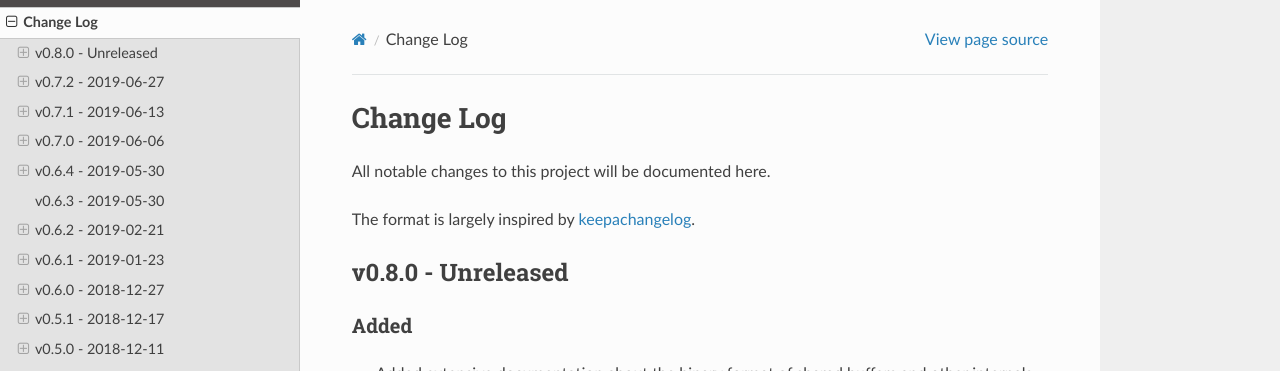
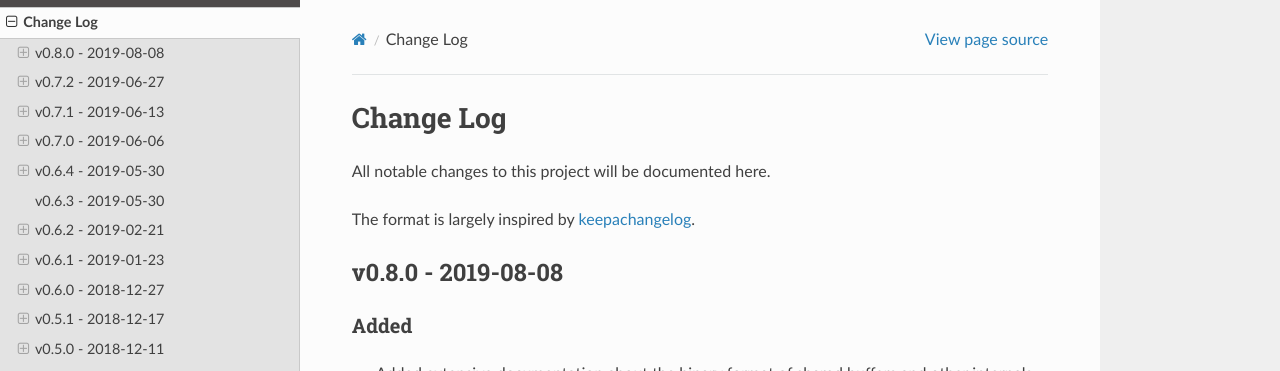
Before and after one commit to jampp/sharedbuffers, a Sphinx documentation site: the page built from doc/source/CHANGELOG.rst, in a window 1280 px wide and 900 px high. Shown: the top 371 px of the window. Built offline with Sphinx 7.4.7 and the Read the Docs theme 2.0.0, drawn with Linux system fonts in a browser that asks for light colours.

Commit message:
Mark release date

```diff
--- a/doc/source/CHANGELOG.rst
+++ b/doc/source/CHANGELOG.rst
@@ -5,7 +5,7 @@ All notable changes to this project will be documented here.
 
 The format is largely inspired by keepachangelog_.
 
-v0.8.0 - Unreleased
+v0.8.0 - 2019-08-08
 ===================
 
 Added
```
